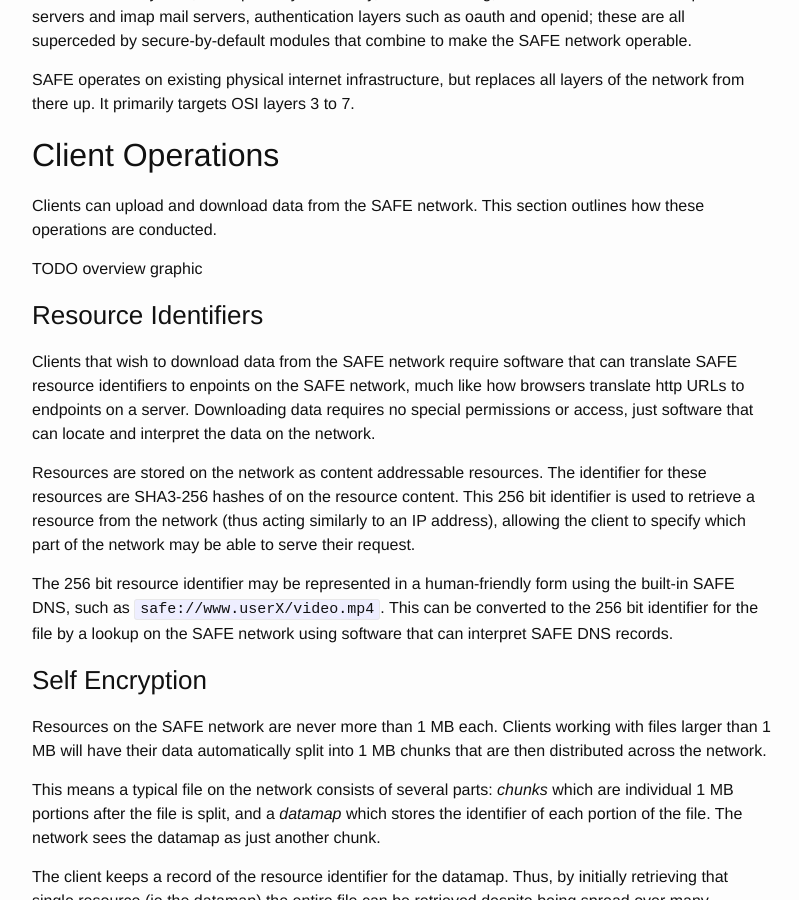
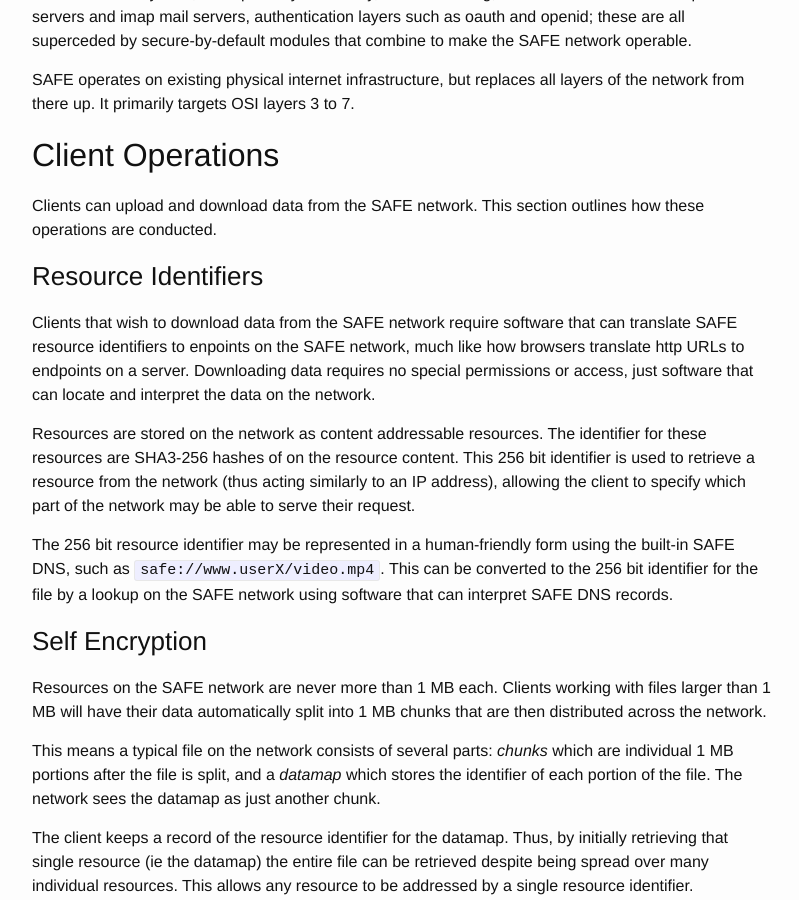
Before and after one commit to safe-network-explained/safe-network-explained.github.io, a Jekyll site: the page built from _posts/2017-09-07-architecture.markdown, in a window 1280 px wide and 900 px high, scrolled down 1179 px. Shown: the whole window, without its empty margins (238-1037 px from the left). Built offline with Jekyll 4.4.1, drawn with Linux system fonts in a browser that asks for light colours.

Commit message:
Remove TODO from architecture post

```diff
--- a/_posts/2017-09-07-architecture.markdown
+++ b/_posts/2017-09-07-architecture.markdown
@@ -36,8 +36,6 @@ SAFE operates on existing physical internet infrastructure, but replaces all lay
 ## Client Operations
 
 Clients can upload and download data from the SAFE network. This section outlines how these operations are conducted.
-
-TODO overview graphic
 
 ### Resource Identifiers
 
```
